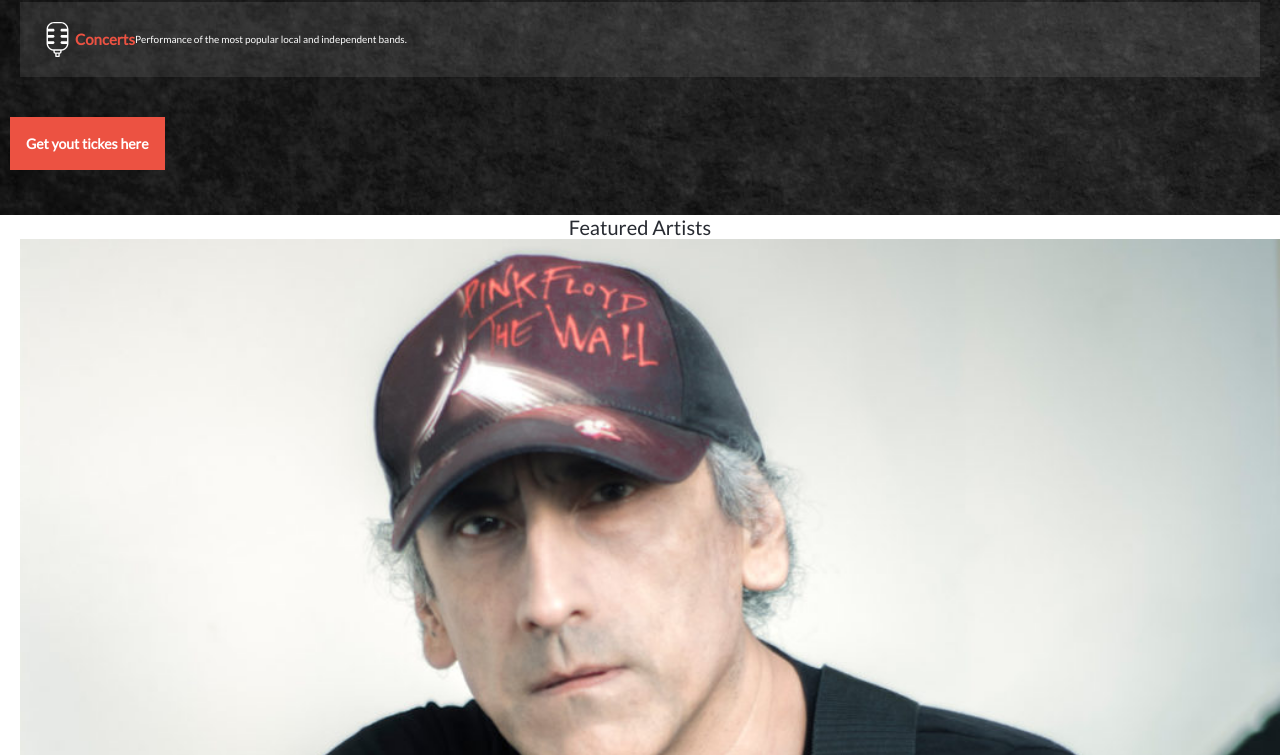
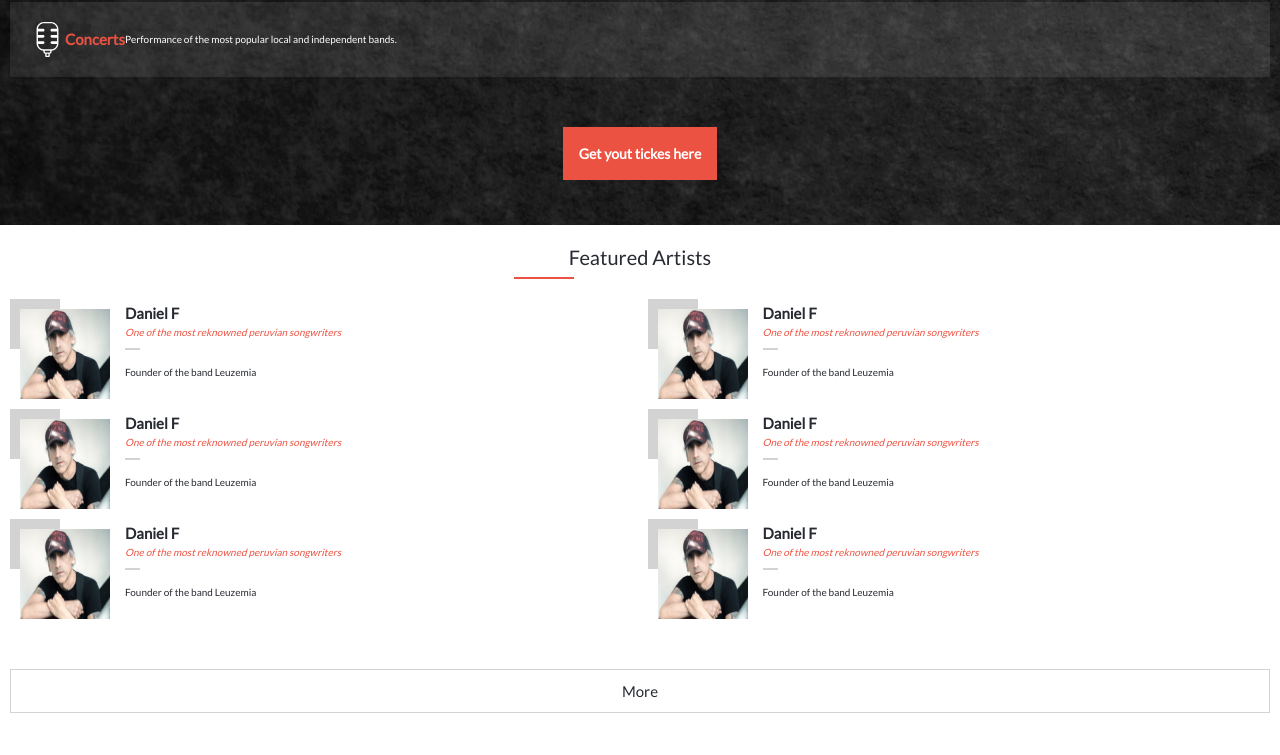
Before and after one commit to jadx2/concert_capstone, a website: page index.html in a window 1280 px wide. Shown: the part 2190-2945 px from the top of the page. Drawn offline with nearby package versions, Linux system fonts and the light colour scheme.

Commit message:
add styles to featured-artists section

```diff
--- a/index.html
+++ b/index.html
@@ -22,11 +22,11 @@
   </head>
   <body>
     <!-- Mobile Navbar -->
-    <header class="container-fluid mobile-navbar d-lg-none">
+    <header class="container-fluid mobile-navbar d-md-none">
       <nav><i class="fas fa-bars"></i></nav>
     </header>
     <!-- Desktop Navbar -->
-    <header class="container-fluid d-none d-lg-block">
+    <header class="container-fluid d-none d-md-block">
       <nav>
         <div>
           <ul>
@@ -129,80 +129,95 @@
           </li>
         </ul>
         <div href="#" class="btn-container">
-          <a href="tickets.html">Get yout tickes here</a>
+          <a class="get-tickets" href="tickets.html">Get yout tickes here</a>
         </div>
       </section>
       <!-- Featured Artists -->
       <section class="featured-artists">
-        <h3>Featured Artists</h3>
-        <ul>
-          <li>
-            <div>
-              <figure>
+        <h3 class="featured-artists-title">Featured Artists</h3>
+        <ul class="artists-container row">
+          <li class="artist-card col-md-6">
+            <figure class="artist-pic">
+              <div class="img-before"></div>
               <img src="assets/images/pics/daniel.jpg" alt="Daniel F" />
             </figure>
+            <div href="#" class="card-body">
+              <h4 class="artist-name">Daniel F</h4>
+              <p class="artist-info">
+                One of the most reknowned peruvian songwriters
+              </p>
+              <p class="artist-merit">Founder of the band Leuzemia</p>
             </div>
-            <h4>Daniel F</h4>
-            <p>One of the most reknowned peruvian songwriters</p>
-            <p>Founder of the band Leuzemia</p>
           </li>
-          <li>
-            <div>
-              <figure>
-                <img
-                  src="assets/images/pics/charlie.jpg"
-                  alt="Charlie Parra del Riego"
-                />
+          <li class="artist-card col-md-6">
+            <figure class="artist-pic">
+              <div class="img-before"></div>
+              <img src="assets/images/pics/daniel.jpg" alt="Daniel F" />
             </figure>
+            <div href="#" class="card-body">
+              <h4 class="artist-name">Daniel F</h4>
+              <p class="artist-info">
+                One of the most reknowned peruvian songwriters
+              </p>
+              <p class="artist-merit">Founder of the band Leuzemia</p>
             </div>
-            <h4>Charlie Parra del Riego</h4>
-            <p>One of the best rock guitar players in the scene</p>
-            <p>Founder and guitar player of Difonia</p>
           </li>
-          <li>
-            <div>
-              <figure>
-                <img
-                  src="assets/images/pics/marcelo motta.jpg"
-                  alt="Marcelo Motta"
-                />
+          <li class="artist-card col-md-6 d-none d-md-flex">
+            <figure class="artist-pic">
+              <div class="img-before"></div>
+              <img src="assets/images/pics/daniel.jpg" alt="Daniel F" />
             </figure>
+            <div href="#" class="card-body">
+              <h4 class="artist-name">Daniel F</h4>
+              <p class="artist-info">
+                One of the most reknowned peruvian songwriters
+              </p>
+              <p class="artist-merit">Founder of the band Leuzemia</p>
             </div>
-            <h4>Marcelo Motta</h4>
-            <p>Great peruvian blues composer and guitarrist.</p>
-            <p>Founder of the band Amen</p>
           </li>
-          <li>
-            <div>
-              <figure>
-                <img
-                  src="assets/images/pics/ciccia.jpg"
-                  alt="Giovanni Ciccia"
-                />
+          <li class="artist-card col-md-6 d-none d-md-flex">
+            <figure class="artist-pic">
+              <div class="img-before"></div>
+              <img src="assets/images/pics/daniel.jpg" alt="Daniel F" />
             </figure>
+            <div href="#" class="card-body">
+              <h4 class="artist-name">Daniel F</h4>
+              <p class="artist-info">
+                One of the most reknowned peruvian songwriters
+              </p>
+              <p class="artist-merit">Founder of the band Leuzemia</p>
             </div>
-            <h4>Giovanni Ciccia</h4>
-            <p>Famous actor and singer popular for his hardcore lyrics.</p>
-            <p>Founder of the band Chabelos</p>
           </li>
-          <li>
-            <div>
-              <figure>
-                <img
-                  src="assets/images/pics/claudia.jpg"
-                  alt="Claudia Maurtua"
-                />
+          <li class="artist-card col-md-6 d-none d-md-flex">
+            <figure class="artist-pic">
+              <div class="img-before"></div>
+              <img src="assets/images/pics/daniel.jpg" alt="Daniel F" />
             </figure>
+            <div href="#" class="card-body">
+              <h4 class="artist-name">Daniel F</h4>
+              <p class="artist-info">
+                One of the most reknowned peruvian songwriters
+              </p>
+              <p class="artist-merit">Founder of the band Leuzemia</p>
             </div>
-            <h4>Claudia Maurtua</h4>
-            <p>
-              The hardest female voice in the country. Here lyrics insite
-              rebellion.
+          </li>
+          <li class="artist-card col-md-6 d-none d-md-flex">
+            <figure class="artist-pic">
+              <div class="img-before"></div>
+              <img src="assets/images/pics/daniel.jpg" alt="Daniel F" />
+            </figure>
+            <div href="#" class="card-body">
+              <h4 class="artist-name">Daniel F</h4>
+              <p class="artist-info">
+                One of the most reknowned peruvian songwriters
               </p>
-            <p>Founder of the band Ni voz Ni voto</p>
+              <p class="artist-merit">Founder of the band Leuzemia</p>
+            </div>
           </li>
         </ul>
+        <div href="#" class="btn-container more">
           <a href="#">More</a>
+        </div>
       </section>
       <section class="partners">
         <h3>Partner</h3>
--- a/styles/_global.scss
+++ b/styles/_global.scss
@@ -55,4 +55,11 @@ li {
 
 img {
 	width: 100%;
+	height: 100%;
 }
+
+.btn-container {
+	display: flex;
+	justify-content: center;
+	margin-bottom: 25px;
+}
--- a/styles/_index.scss
+++ b/styles/_index.scss
@@ -59,7 +59,6 @@
 	.program-items {
 		color: $white;
 		padding: 30px 0;
-		margin: 0 10px;
 		.program-item {
 			display: flex;
 			align-items: center;
@@ -81,15 +80,81 @@
 			}
 		}
 	}
-	.btn-container {
-		display: flex;
-		margin-bottom: 25px;
-		a {
+	.get-tickets {
 			color: white;
 			background-color: $orange;
 			padding: 16px;
 			font-size: 14px;
 			font-weight: bold;
 		}
+}
+
+
+.featured-artists {
+	padding: 20px 10px;
+	.featured-artists-title {
+		position: relative;
+		&::after {
+			content: "";
+			background: $orange;
+			width: 60px;
+			display: block;
+			height: 2px;
+			position: absolute;
+			bottom: -10px;
+			left: 40%;
+		}
+	}
+	.artists-container {
+		padding: 30px 0;
+		.artist-card {
+			display: flex;
+			margin-bottom: 20px;
+			.artist-pic {
+				position: relative;
+				width: 90px;
+				height: 90px;
+				margin-right: 15px;
+				.img-before {
+					background-color: $grey;
+					width: 50px;
+					height: 50px;
+				}
+				img {
+					position: absolute;
+					top: 10px;
+					left: 10px;
+				}
+			}
+			.card-body {
+				padding: 5px 10px;
+				.artist-name {
+					font-weight: bold;
+					margin-bottom: 3px;
+				}
+				.artist-info {
+					position: relative;
+					color: $orange;
+					font-style: italic;
+					margin-bottom: 25px;
+					&::before {
+						content: "";
+						position: absolute;
+						display: block;
+						height: 2px;
+						bottom: -10px;
+						left: 0;
+						width: 15px;
+						background-color: $grey;
+					}
+				}
+			}
+		}
+	}
+	.more {
+		border: 1px solid $grey;
+		width: 100%;
+		padding: 10px 0;
+		font-size: 15px;
 	}
 }
```
Also changed, not shown: styles/main.css, 1 other file. Lines whose indentation alone changed are shown as unchanged.
